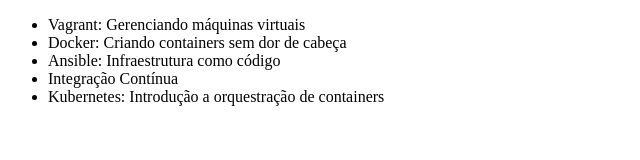
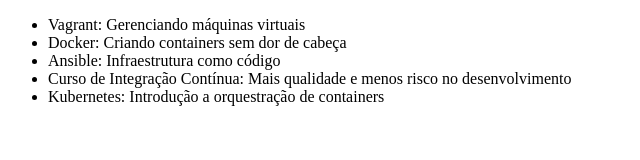
Before and after one commit to lucassobralnasajon/Git, a plain HTML site: page index.html in a window 1280 px wide. Shown: the whole page, without its empty margins (0-640 px from the left). Drawn offline with Linux system fonts and the light colour scheme.

Commit message:
Corrigindo Integração Contínua

```diff
--- a/index.html
+++ b/index.html
@@ -9,7 +9,7 @@
         <li>Vagrant: Gerenciando máquinas virtuais</li>
         <li>Docker: Criando containers sem dor de cabeça</li>
         <li>Ansible: Infraestrutura como código</li>
-        <li>Integração Contínua</li>
+        <li>Curso de Integração Contínua: Mais qualidade e menos risco no desenvolvimento</li>
         <li>Kubernetes: Introdução a orquestração de containers</li>
     </ul>
 </body>
```
